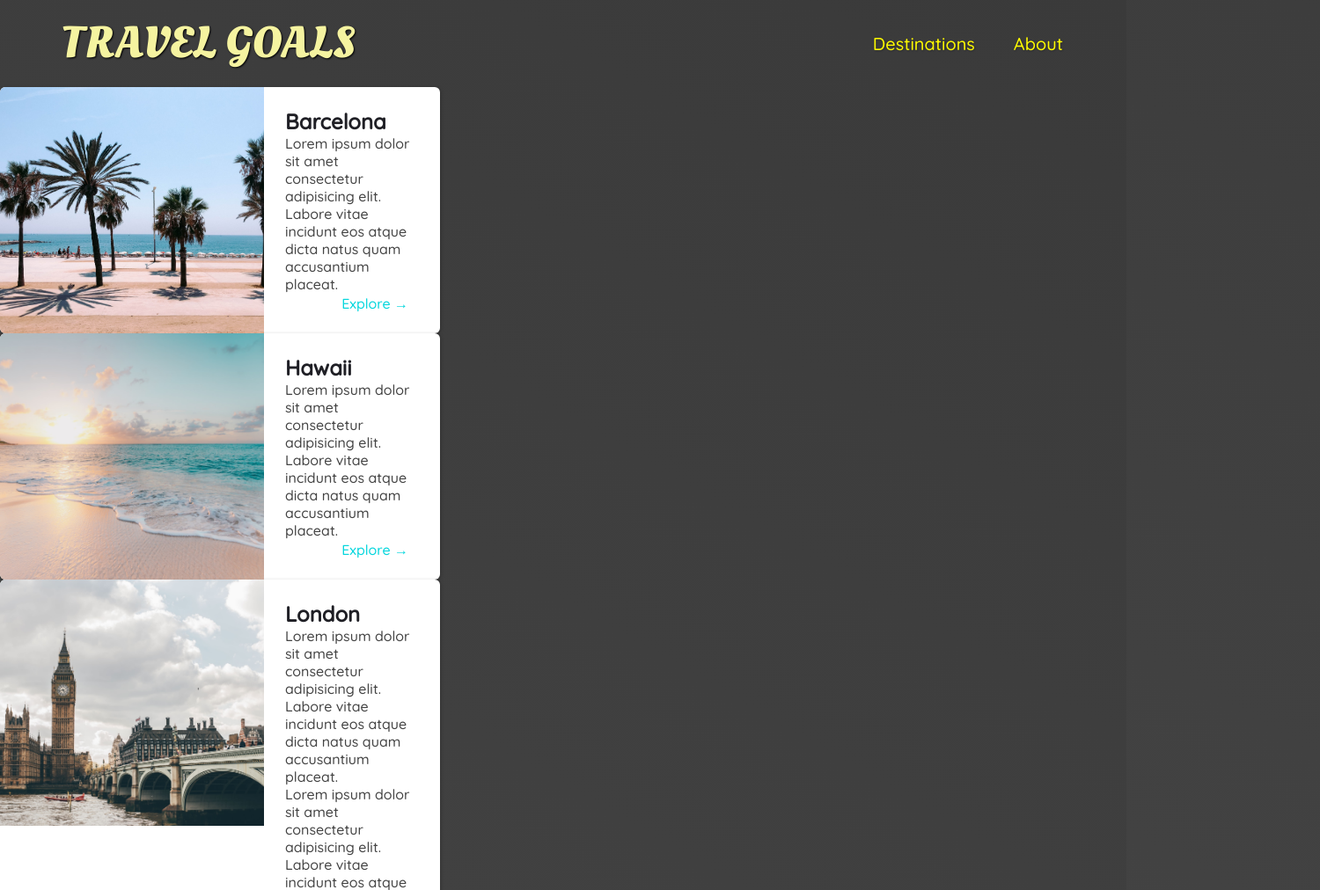
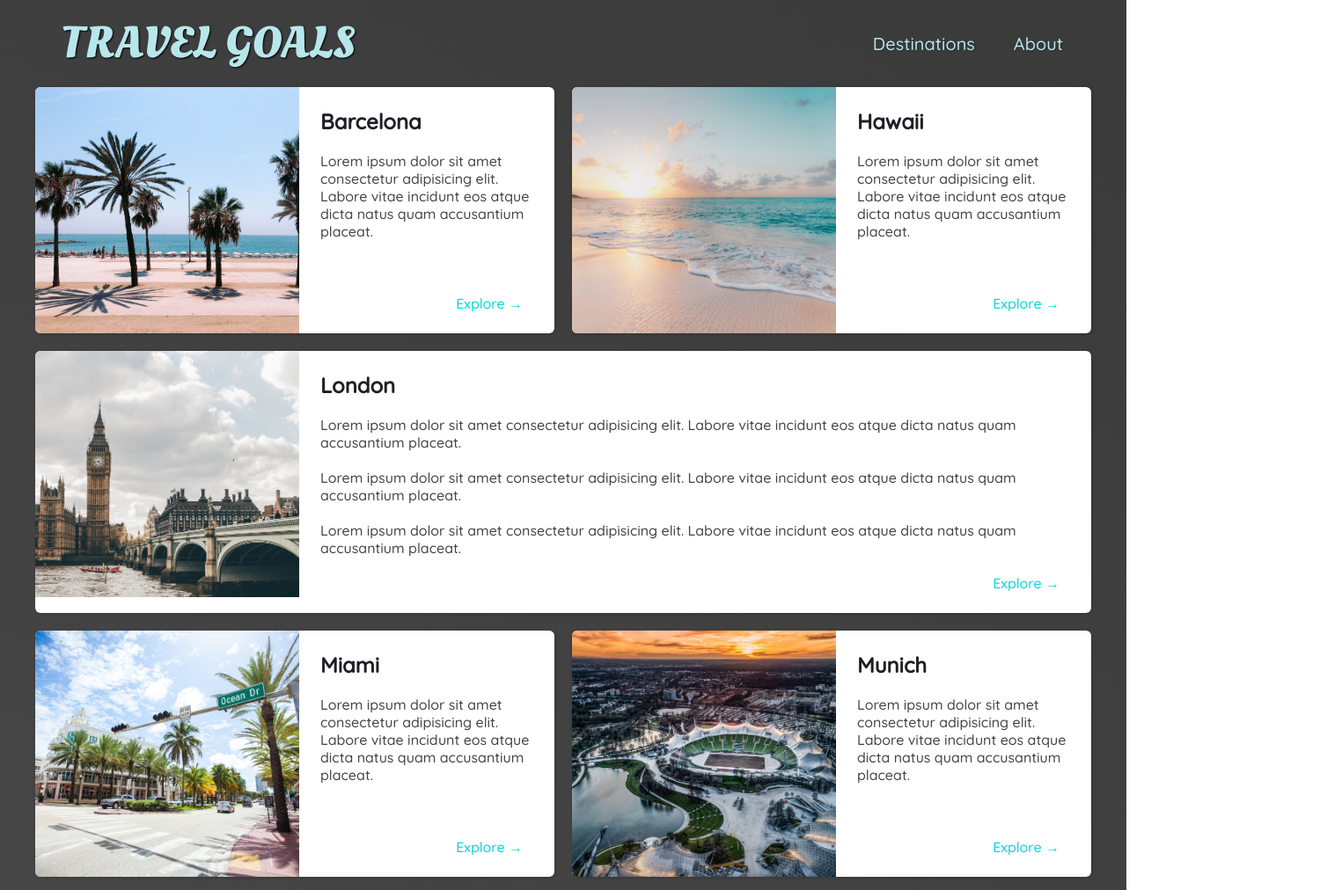
Before and after one commit to FoxicUA/travel_goals, a plain HTML site: page places.html in a window 1280 px wide. Shown: the top 1012 px of the page at 88% size, 1500 px wide, since content can reach past the window. Drawn offline with Linux system fonts and the light colour scheme.

Commit message:
full day20

```diff
--- a/places.html
+++ b/places.html
@@ -65,6 +65,10 @@
         <div class="item-content">
           <div>
             <h2>London</h2>
+            <p>
+              Lorem ipsum dolor sit amet consectetur adipisicing elit. Labore
+              vitae incidunt eos atque dicta natus quam accusantium placeat.
+            </p>
             <p>
               Lorem ipsum dolor sit amet consectetur adipisicing elit. Labore
               vitae incidunt eos atque dicta natus quam accusantium placeat.
--- a/styles/places.css
+++ b/styles/places.css
@@ -1,15 +1,31 @@
 body {
   background: linear-gradient(30deg, rgb(77,77,77), rgb(58,58,58));
   color: rgb(68,68,68);
+}
+
+#page-logo a {
+  color: rgb(183, 230, 235);
 }
 
 header {
   position: static;
 }
 
+header a {
+  color: rgb(183, 230, 235);
+}
+
+header nav a:hover {
+  bottom: rgb(183, 230, 235);
+  color: rgb(59,59,59);
+}
+
 main ul {
-  width: 1500px;
-  margin: 0 auto;
+  width: 1200px;
+  margin: 0 auto 48px auto;
+  display: grid;
+  grid-template-columns: 1fr 1fr;
+  gap: 20px 20px;
 }
 
 main li {
@@ -18,9 +34,11 @@ main li {
   box-shadow: 1px 1px 4px rgba(0,0,0,0.2);
   border-radius: 6px;
   overflow: hidden;
-  width: 500px;
 }
 
+li:nth-of-type(3) {
+  grid-column: 1 / span 2;
+}
 main li img {
   width: 300px;
   height: 280px;
@@ -36,6 +54,11 @@ main li img {
 
 .item-content h2 {
   color: rgb(31, 31, 37);
+  margin: 0;
+}
+
+.item-content p {
+  margin: 20px 0;
 }
 
 .actions {
--- a/styles/shared.css
+++ b/styles/shared.css
@@ -34,18 +34,18 @@ header li {
 }
 
 header a {
-    color: rgb(255,251,0);
+    color: rgb(245, 243, 160);
     font-size: 20px;
     padding: 12px;
     text-shadow: 1px 1px 2px rgba(0,0,0,0.2);
     border-radius: 6px;
 }
 
-header a:hover {
-    color: rgb(77, 77, 77);
+header nav a:hover {
+    color: rgb(59, 59, 59);
     transition: 0.5s all;
-    background-color: rgb(255,251,0);
     font-weight: bold;
+    background-color: rgb(251, 251, 0);
 }
 
 #page-logo a {
```
